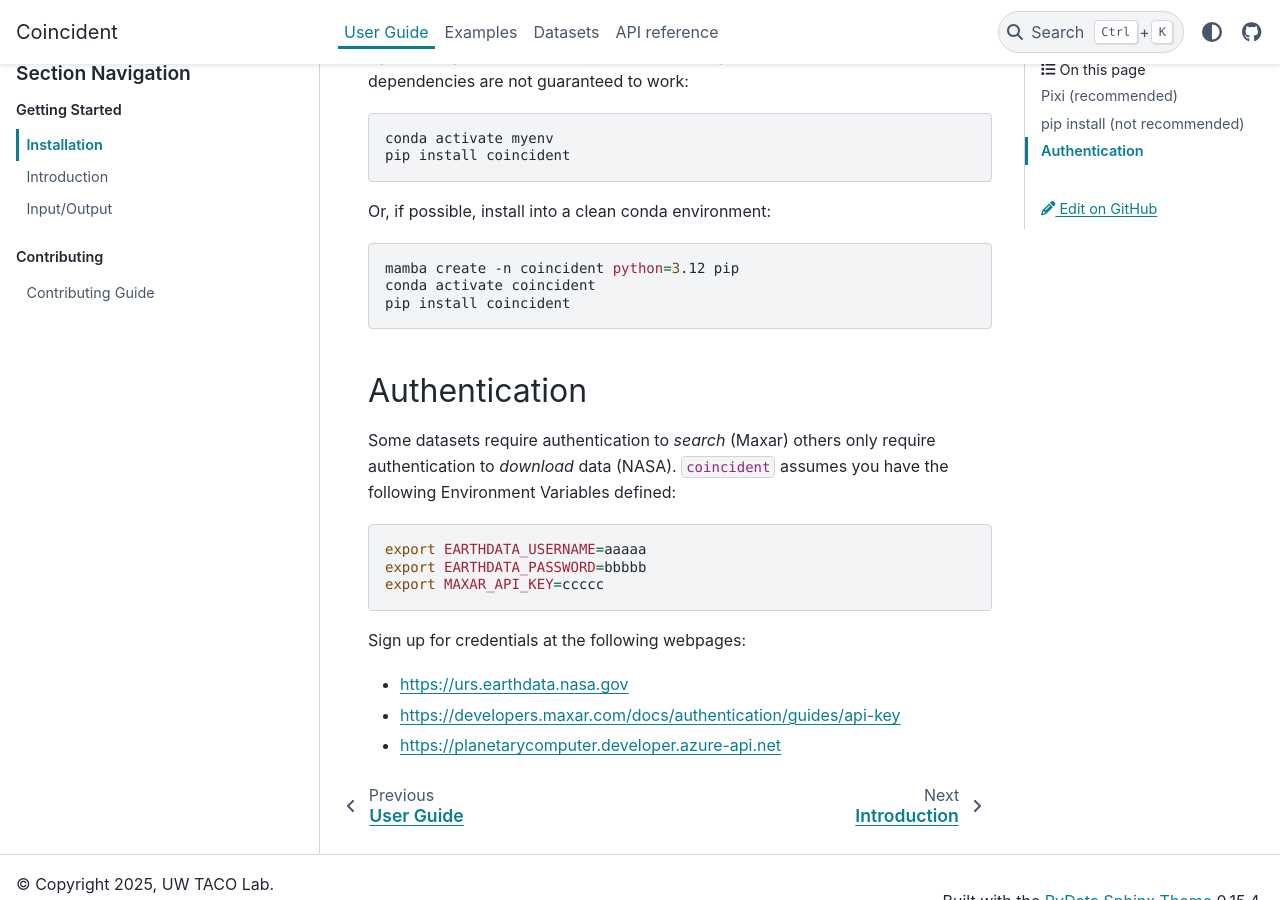
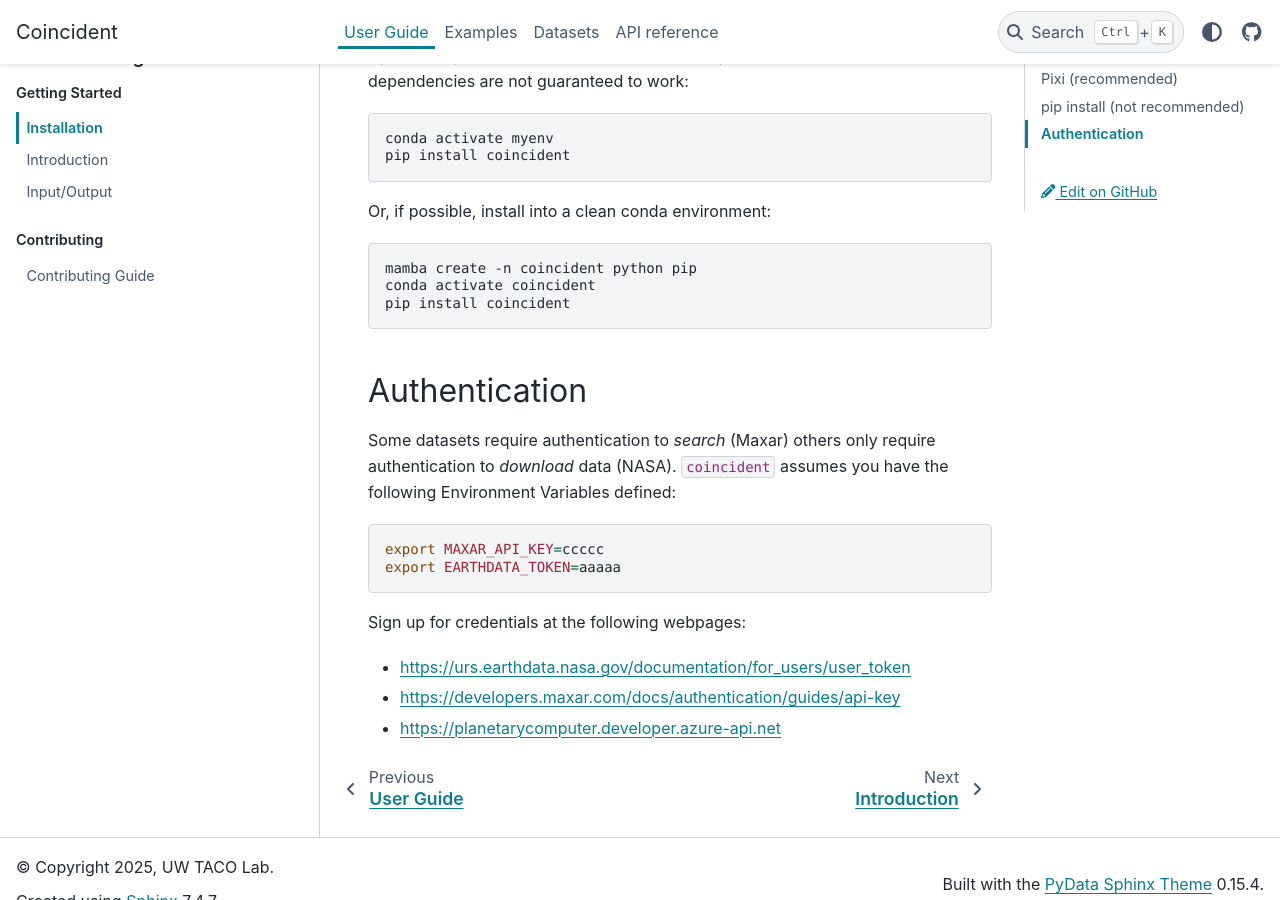
Before and after one commit to uw-cryo/coincident, a Sphinx documentation site: the page built from docs/user_guide/installation.md, in a window 1280 px wide and 900 px high, scrolled down 1731 px. Built offline with Sphinx 7.4.7 and the PyData theme 0.15.4, drawn with Linux system fonts in a browser that asks for light colours.

Commit message:
just use EDL_TOKEN instead of user,pass

````diff
--- a/docs/user_guide/installation.md
+++ b/docs/user_guide/installation.md
@@ -74,7 +74,7 @@
 Or, if possible, install into a clean conda environment:
 
 ```bash
-mamba create -n coincident python=3.12 pip
+mamba create -n coincident python pip
 conda activate coincident
 pip install coincident
 ```
@@ -86,13 +86,12 @@
 following Environment Variables defined:
 
 ```bash
-export EARTHDATA_USERNAME=aaaaa
-export EARTHDATA_PASSWORD=bbbbb
 export MAXAR_API_KEY=ccccc
+export EARTHDATA_TOKEN=aaaaa
 ```
 
 Sign up for credentials at the following webpages:
 
-- <https://urs.earthdata.nasa.gov>
+- <https://urs.earthdata.nasa.gov/documentation/for_users/user_token>
 - <https://developers.maxar.com/docs/authentication/guides/api-key>
 - <https://planetarycomputer.developer.azure-api.net>
````
Also changed, not shown: 1 other file.
